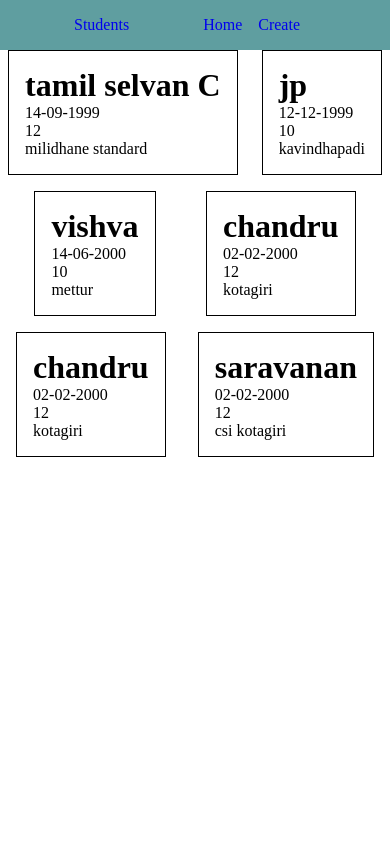
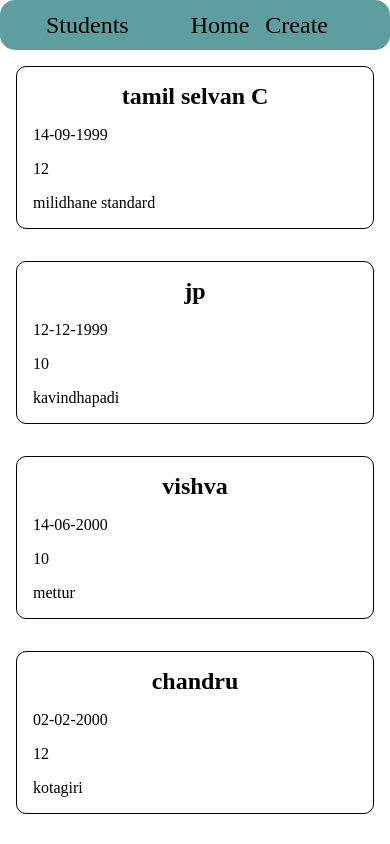
Before and after one commit to TamilselvanChandrakumar/Students-data, a React (Vite) app in the folder student-data-app/: page / in a window 390 px wide. Shown: the top 844 px of the page. Built offline with nearby package versions, Linux system fonts and the light colour scheme; data requests are answered from the project's data file.

Commit message:
first commit

```diff
--- a/student-data-app/src/components/StudentCard/StudentCard.css
+++ b/student-data-app/src/components/StudentCard/StudentCard.css
@@ -2,4 +2,13 @@
   padding: 1rem;
   border: 1px solid black;
   cursor: pointer;
+  border-radius: 10px;
+  display: flex;
+  flex-direction: column;
+  gap: 1rem;
 }
+.card h1 {
+  font-size: 1.5rem;
+  font-weight: 700;
+  text-align: center;
+}
--- a/student-data-app/src/components/navbar/Navbar.css
+++ b/student-data-app/src/components/navbar/Navbar.css
@@ -1,11 +1,27 @@
 .nav-container {
-  width: 100%;
+  width: calc(100% - 100px);
+  margin: auto;
   height: 50px;
   display: flex;
   align-items: center;
   justify-content: space-evenly;
+  border-radius: 15px;
   background-color: cadetblue;
 }
-nav a {
+nav a,
+.nav-container a {
   padding-right: 1rem;
+  font-size: 1.5rem;
+  font-weight: 500;
+  color: black;
 }
+nav a:hover,
+.nav-container a:hover {
+  color: azure;
+}
+
+@media (max-width: 600px) {
+  .nav-container {
+    width: 100%;
+  }
+}
--- a/student-data-app/src/screens/home/Home.css
+++ b/student-data-app/src/screens/home/Home.css
@@ -1,7 +1,24 @@
 .card-container {
-  display: flex;
-  justify-content: space-evenly;
-  align-items: center;
-  flex-wrap: wrap;
-  gap: 1rem;
+  padding: 2rem 3rem 0;
+  display: grid;
+  grid-template-columns: repeat(4, 1fr);
+  gap: 2rem;
 }
+
+@media (max-width: 1000px) {
+  .card-container {
+    grid-template-columns: repeat(3, 1fr);
+  }
+}
+@media (max-width: 800px) {
+  .card-container {
+    grid-template-columns: repeat(2, 1fr);
+  }
+}
+
+@media (max-width: 600px) {
+  .card-container {
+    grid-template-columns: repeat(1, 1fr);
+    padding: 1rem 1rem 0;
+  }
+}
```
